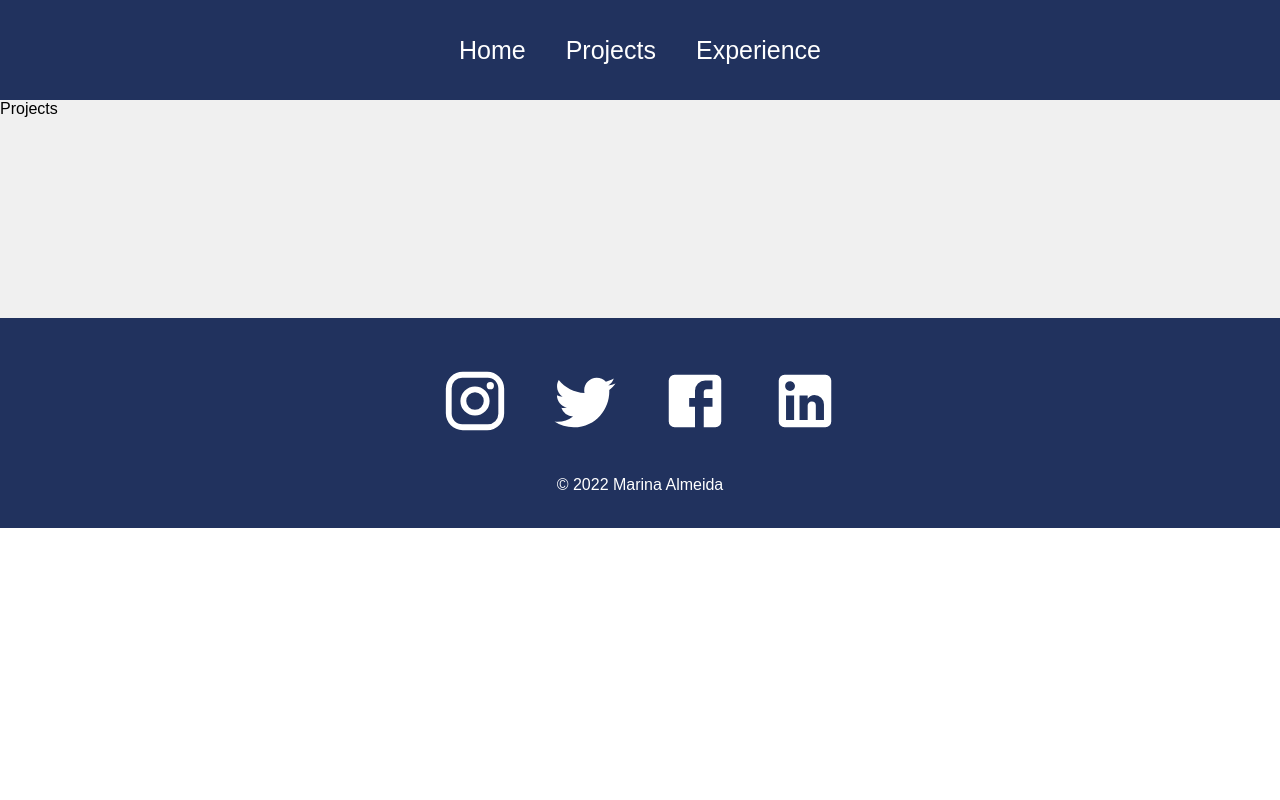
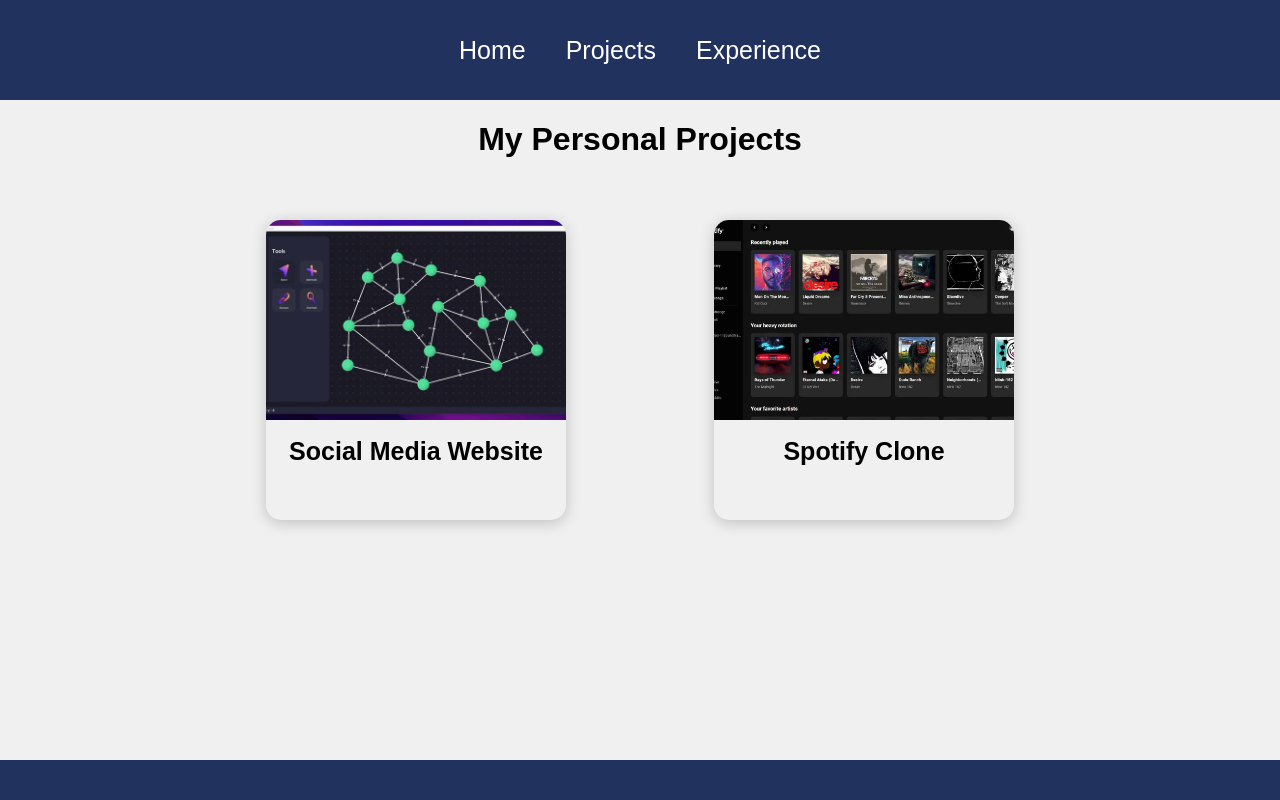
Before and after one commit to MarinaAlmeida20/personal-portfolio, a React (Create React App) app: page /projects in a window 1280 px wide. Shown: the top 800 px of the page. Built offline with nearby package versions, Linux system fonts and the light colour scheme.

Commit message:
Project main page

```diff
--- a/src/pages/Projects.jsx
+++ b/src/pages/Projects.jsx
@@ -1,9 +1,21 @@
-import React from 'react'
+import React from "react";
+import ProjectItem from "../components/ProjectItem";
+// import img
+import Proj1 from "../assets/proj1.jpg"
+import Proj3 from "../assets/proj3.webp"
+
+import "../styles/Project.css"
 
 function Projects() {
   return (
-    <div>Projects</div>
-  )
+    <div className="projects">
+      <h1>My Personal Projects</h1>
+      <div className="projectList">
+        <ProjectItem name="Social Media Website" image={Proj1}/>
+        <ProjectItem name="Spotify Clone" image={Proj3}/>
+      </div>
+    </div>
+  );
 }
 
-export default Projects
+export default Projects;
```
